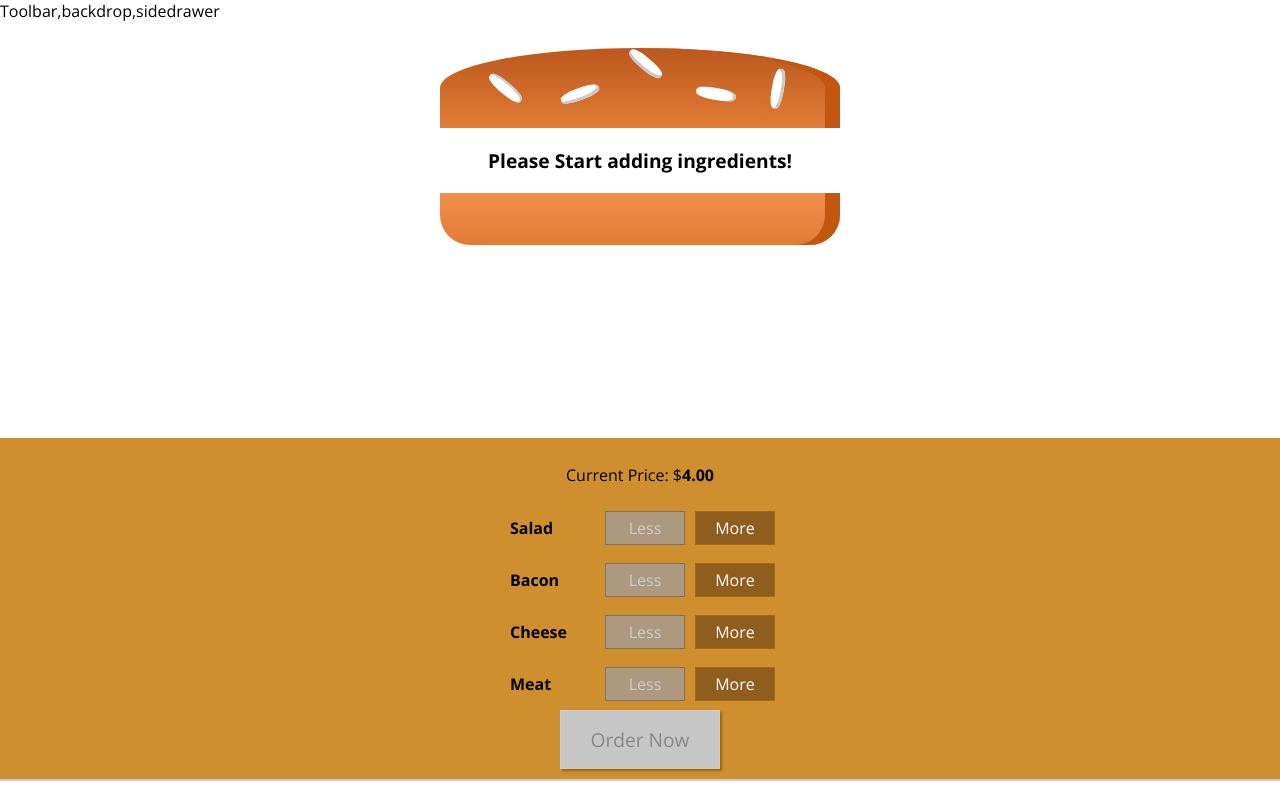
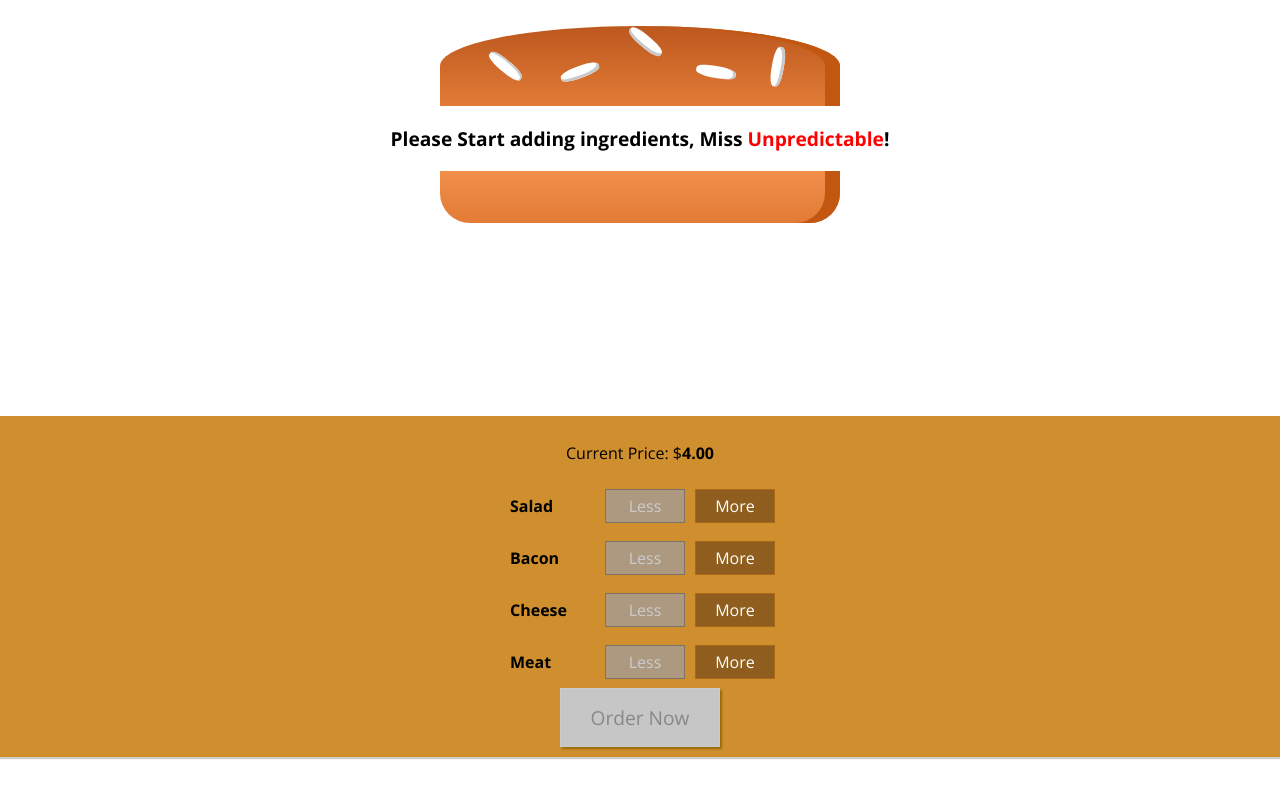
Before and after one commit to Chandler2015/React-Burger_builder, a React app: page / in a window 1280 px wide. Built offline with nearby package versions, Linux system fonts and the light colour scheme.

Commit message:
update empty message

```diff
--- a/src/Components/Burger/Burger.js
+++ b/src/Components/Burger/Burger.js
@@ -15,7 +15,7 @@ const burger =(props)=> {
     },[]);
 
     if(transformedIngredients.length ===0){
-        transformedIngredients = <p>Please Start adding ingredients!</p>
+        transformedIngredients = <p>Please Start adding ingredients, Miss <span style={{color:"red"}}>Unpredictable</span>!</p>
     }
 
 
--- a/src/Components/Layout/Layout.js
+++ b/src/Components/Layout/Layout.js
@@ -4,7 +4,6 @@ import  './Layout.css';
 
 const layout = (props) => (
     <Aux>
-        <div>Toolbar,backdrop,sidedrawer</div>
         <main className ="Content">
             {props.children}
         </main>
```
Also changed, not shown: public/index.html (+0 -23 lines).
